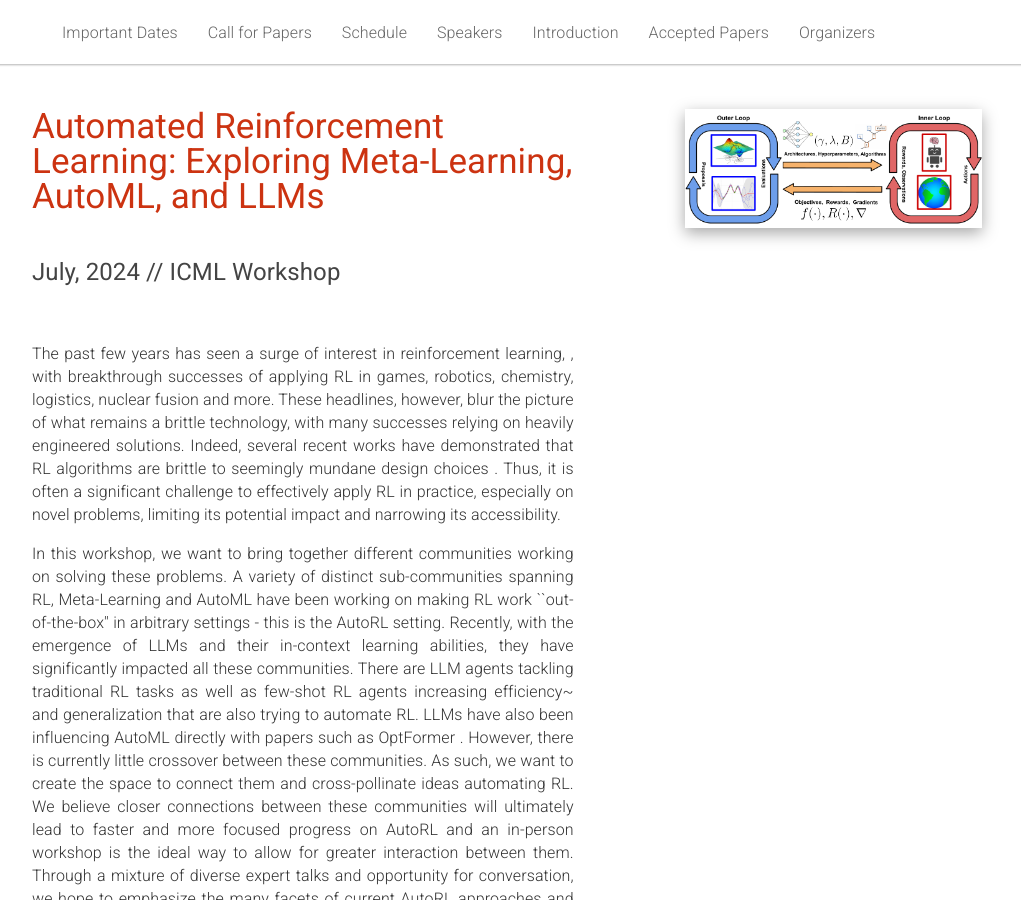
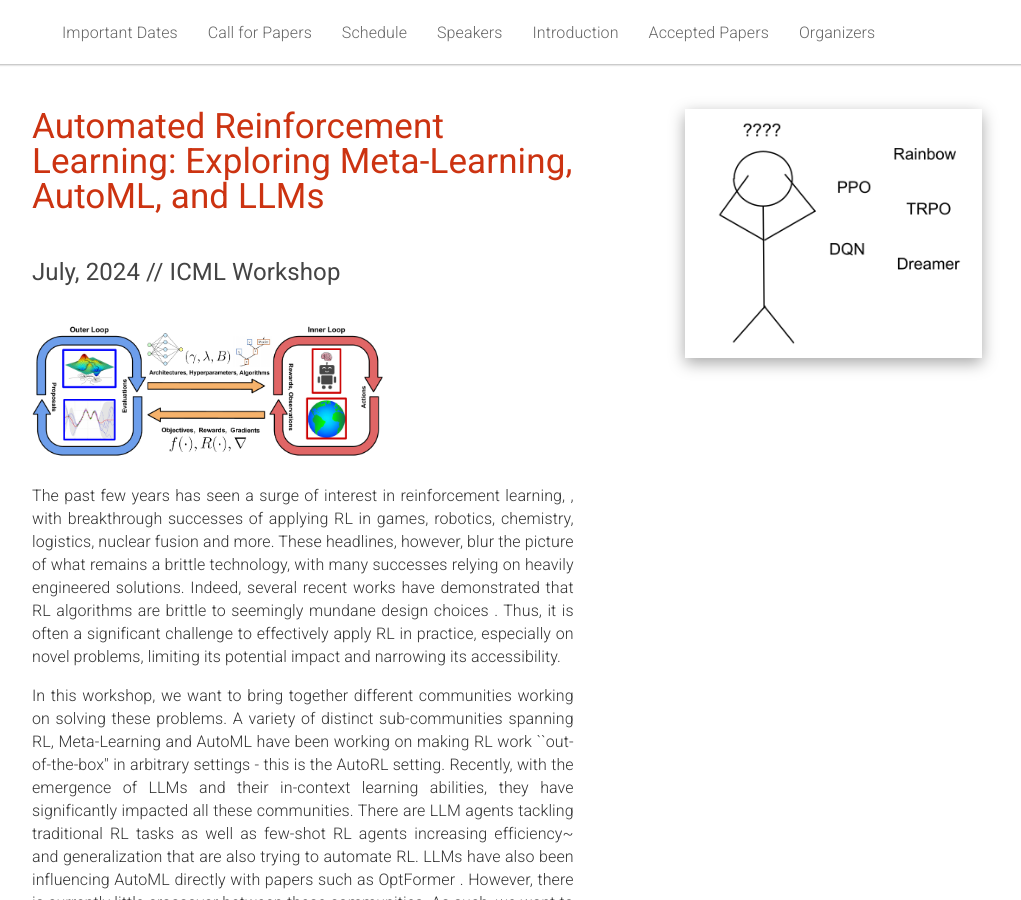
Before and after one commit to autorlworkshop/autorlworkshop.github.io, a Jekyll site: the page built from _pages/home.md, in a window 1280 px wide and 900 px high. Shown: the whole window, without its empty margins (133-1154 px from the left). Built offline with Jekyll 4.4.1, drawn with Linux system fonts in a browser that asks for light colours.

Commit message:
Small changes

```diff
--- a/_pages/home.md
+++ b/_pages/home.md
@@ -16,6 +16,11 @@ acknowledgements: ""
     <br>
     <h4>July, 2024 // ICML Workshop</h4>
     <br>
+<div class="row">
+    <div class="col-xs-8">
+    <img src="/static/img/fig_2_survey.png">
+    </div>
+    </div>
     <br>
     <p>
       The past few years has seen a surge of interest in reinforcement learning, , with breakthrough successes of applying RL in games, robotics, chemistry, logistics, nuclear fusion and more.
@@ -34,17 +39,14 @@ acknowledgements: ""
   </div>
   <div class="col-md-1 hidden-xs">
   </div>
-  <div class="col-xs-12 col-lg-4">
-    <img class="cover" src="/static/img/fig_2_survey.png">
+  <div class="col-xs-12 col-md-4">
+    <img class="cover" src="/static/img/cover.png">
   </div>
 </div>
 
 <br/>
 
 <div class="row">
-    <div class="col-xs-4">
-    <img src="/static/img/cover.png">
-    </div>
     <div class="col-xs-8">
     <img src="/static/img/fig_1_survey.png">
     </div>
```
